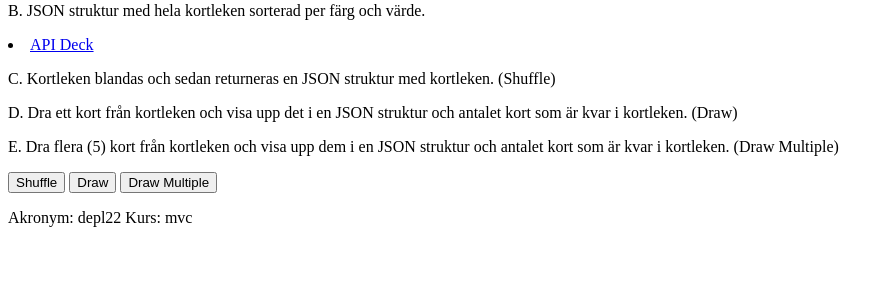
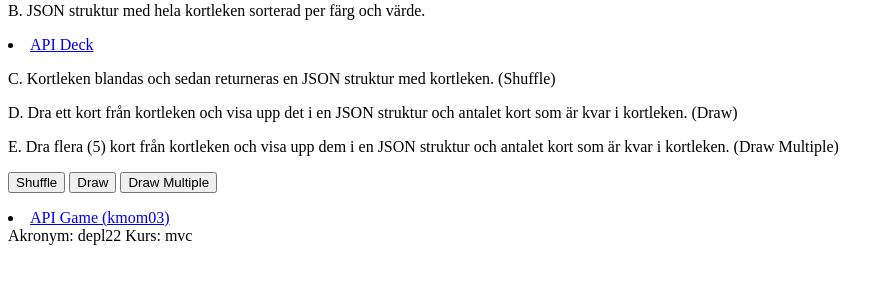
Before and after one commit to Despina-P/mvc-vt23, a Symfony app: template templates/api.html.twig in a window 1280 px wide. Shown: the part 376-676 px from the top of the page, without its empty margins (0-894 px from the left). Run offline with Twig, Linux system fonts and the light colour scheme; the template is opened without the code that fills it, so the values that code supplies are empty; some libraries are stand-ins or nearby versions.

Commit message:
Added link to api/game

```diff
--- a/templates/api.html.twig
+++ b/templates/api.html.twig
@@ -28,4 +28,6 @@
         </p>
     </form>
 
+    <li><a href="{{ path('api_game') }}">API Game (kmom03)</a></li>
+
 {% endblock %}
```
